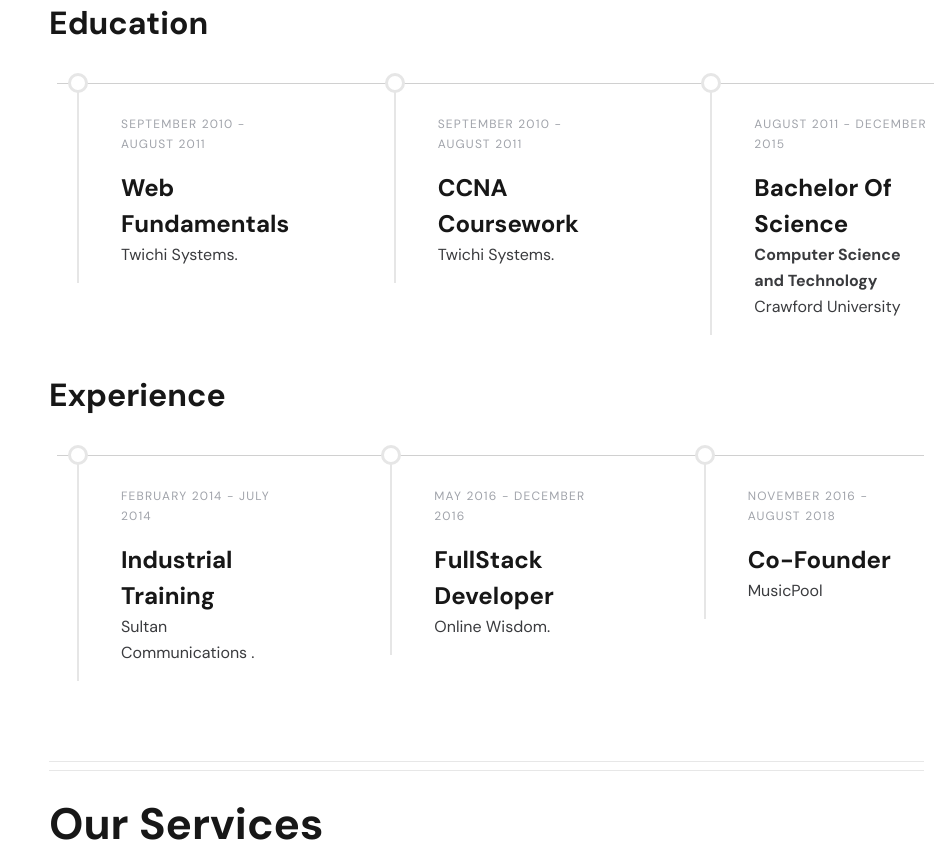
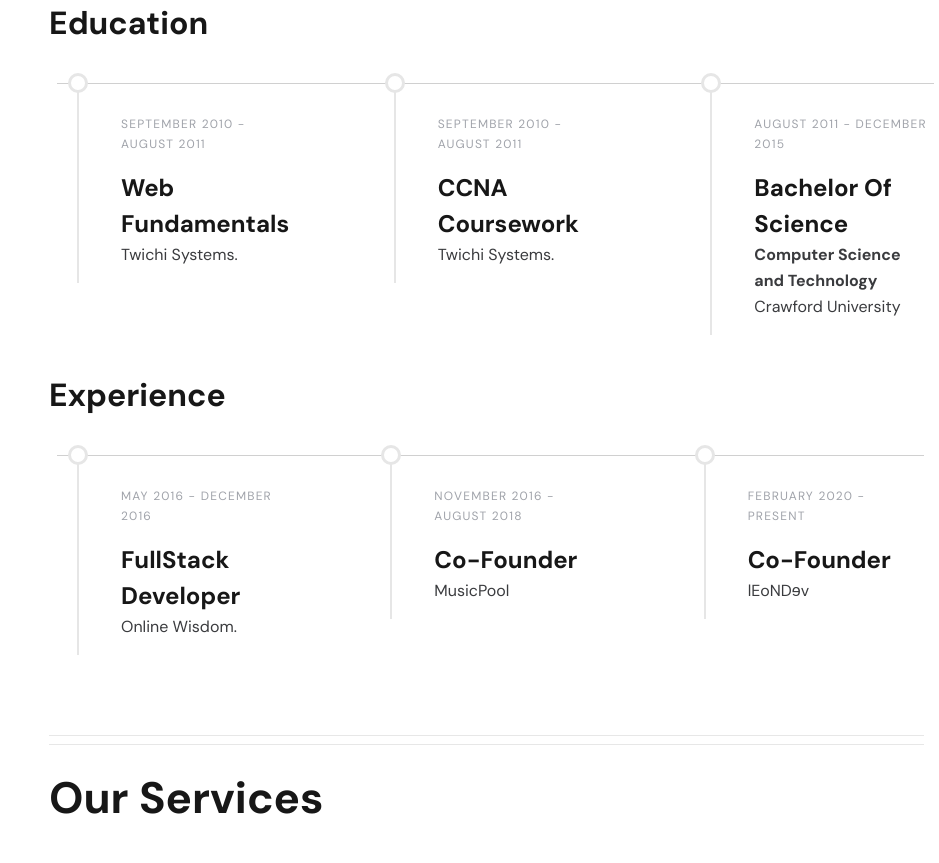
Before and after one commit to DbRDYZmMRu/EVCnslqVgm, a plain HTML site: page index.html in a window 1280 px wide. Shown: the part 2226-3089 px from the top of the page, without its empty margins (341-1280 px from the left). Drawn offline with Linux system fonts and the light colour scheme; a web font is replaced by a local one.

Commit message:
update index.html

```diff
--- a/index.html
+++ b/index.html
@@ -182,11 +182,6 @@ With a unique blend of technical expertise and artistic flair, I've successfully
                                             <h5 class="title">Experience</h5>
                                             <div class="inner">
                                                 <div>
-                                                    <p class="date">February 2014 - July 2014</p>
-                                                    <h5>Industrial Training </h5>
-                                                    <p>Sultan Communications .</p>
-                                                </div>
-                                                <div>
                                                     <p class="date">May 2016 - December 2016</p>
                                                     <h5>FullStack Developer </h5>
                                                     <p>Online Wisdom.</p>
@@ -196,6 +191,12 @@ With a unique blend of technical expertise and artistic flair, I've successfully
                                                     <h5>Co-Founder</h5>
                                                     <p>MusicPool</p>
                                                 </div>
+                                                <div>
+                                                    <p class="date">February 2020 - Present</p>
+                                                    <h5>Co-Founder </h5>
+                                                    <p>lEoNDɘv</p>
+                                                </div>
+
                                             </div>
                                         </div>
                                     </div>
```
